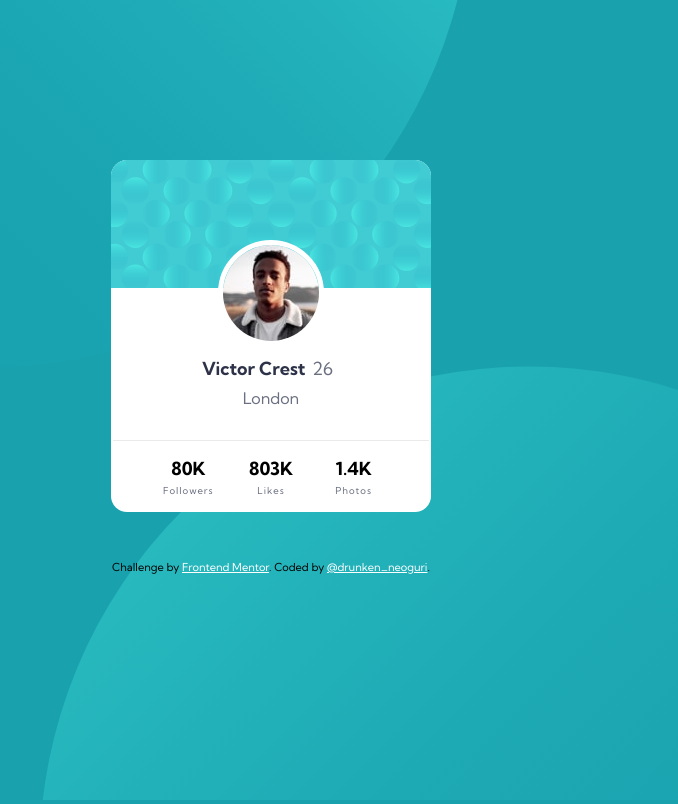
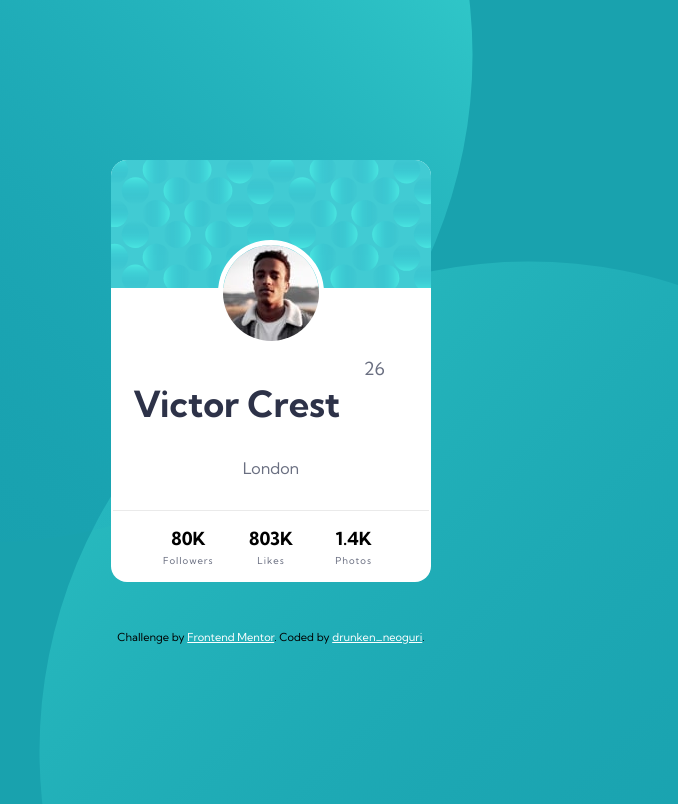
Before and after one commit to DrunkenNeoguri/Profilecard, a plain HTML site: page index.html in a window 1280 px wide. Shown: the whole page, without its empty margins (369-1047 px from the left). Drawn offline with Linux system fonts and the light colour scheme.

Commit message:
Add files via upload

```diff
--- a/index.html
+++ b/index.html
@@ -6,6 +6,7 @@
     <link rel="stylesheet" href="style.css">
 
     <link rel="icon" type="image/png" sizes="32x32" href="./images/favicon-32x32.png">
+
     <title>Frontend Mentor | Profile card component</title>
 
   </head>
@@ -25,7 +26,7 @@
       <div class="info">
         <div class="main">
           <div class="namespace">
-            Victor Crest
+            <h1>Victor Crest</h1>
           </div>
           <div class="agespace">
             26
@@ -59,7 +60,7 @@
 
     <div class="attribution" role="contentinfo">
       Challenge by <a href="https://www.frontendmentor.io?ref=challenge" target="_blank">Frontend Mentor</a>.
-      Coded by <a href="#">@drunken_neoguri</a>.
+      Coded by <a href="#">drunken_neoguri</a>.
     </div>
   </body>
 </html>
```
